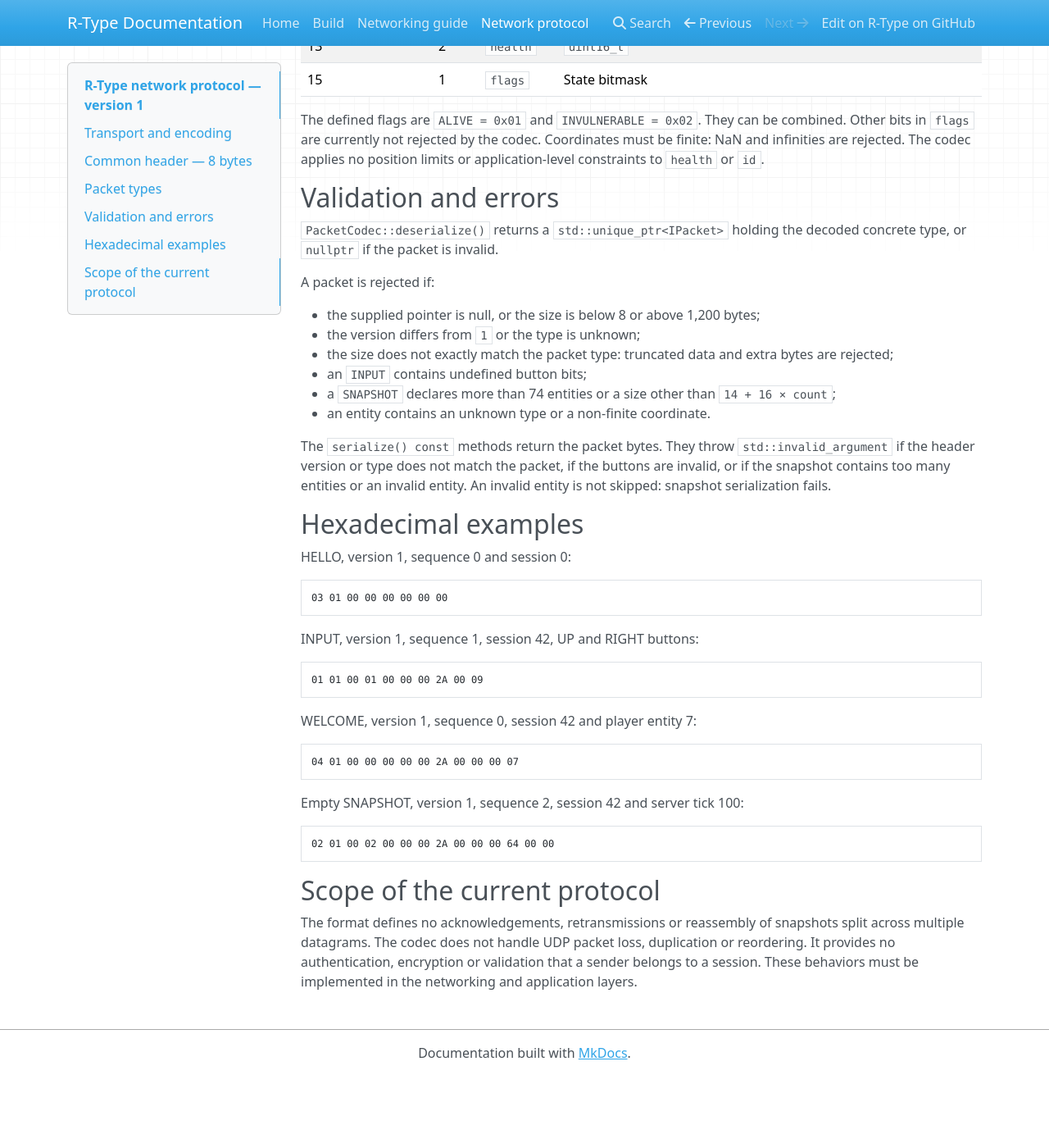
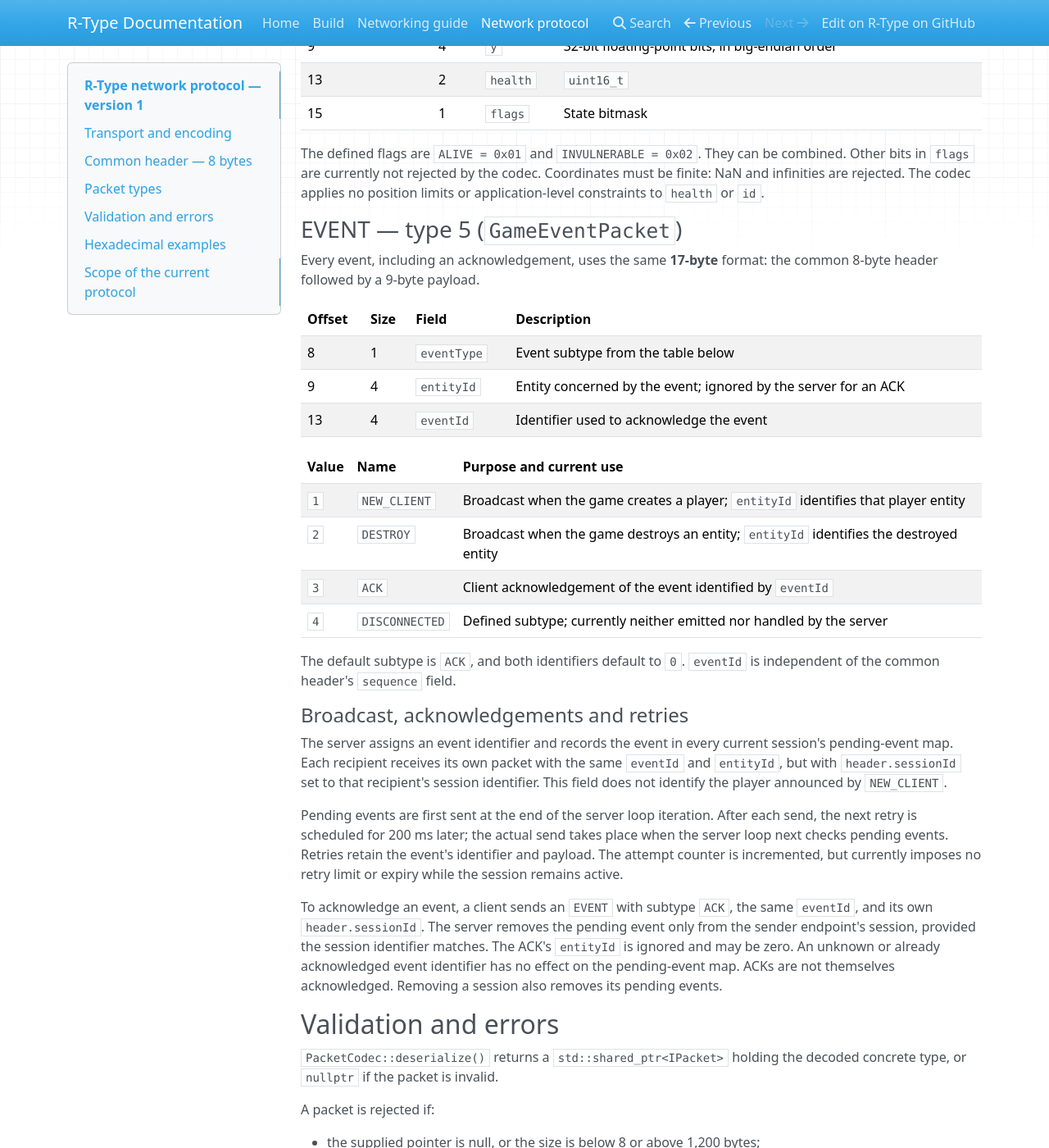
Before and after one commit to MyEpitechProjects/G-ING-500-LIL-5-1-rtype-5, an MkDocs documentation site: the page built from docs/protocol.md, in a window 1280 px wide and 1400 px high, scrolled down 2358 px. Shown: the whole window at 82% size. Built offline with MkDocs 1.6.1, drawn with Linux system fonts in a browser that asks for light colours; nearby versions of some CDN libraries; before the commit the page ends 3670 px from its top, so only the background shows below that; some of the changed text lies outside the part shown.

Commit message:
doc: add game event to protocol's doc

````diff
--- a/docs/protocol.md
+++ b/docs/protocol.md
@@ -35,6 +35,7 @@ uniqueness or application-level validity. It does not increment the sequence aut
 | `2` | `SNAPSHOT` | Entity states, server → client | `14 + 16 × N` bytes |
 | `3` | `HELLO` | Connection request, client → server | 8 bytes |
 | `4` | `WELCOME` | Player entity assignment, server → client | 12 bytes |
+| `5` | `EVENT` | Game events, server → client; acknowledgements, client → server | 17 bytes |
 
 These directions describe the purpose of the messages; the codec does not enforce
 their direction or handle connections or sessions itself.
@@ -97,9 +98,51 @@ They can be combined. Other bits in `flags` are currently not rejected by the co
 Coordinates must be finite: NaN and infinities are rejected.
 The codec applies no position limits or application-level constraints to `health` or `id`.
 
+### EVENT — type 5 (`GameEventPacket`)
+
+Every event, including an acknowledgement, uses the same **17-byte** format:
+the common 8-byte header followed by a 9-byte payload.
+
+| Offset | Size | Field | Description |
+| --- | --- | --- | --- |
+| 8 | 1 | `eventType` | Event subtype from the table below |
+| 9 | 4 | `entityId` | Entity concerned by the event; ignored by the server for an ACK |
+| 13 | 4 | `eventId` | Identifier used to acknowledge the event |
+
+| Value | Name | Purpose and current use |
+| --- | --- | --- |
+| `1` | `NEW_CLIENT` | Broadcast when the game creates a player; `entityId` identifies that player entity |
+| `2` | `DESTROY` | Broadcast when the game destroys an entity; `entityId` identifies the destroyed entity |
+| `3` | `ACK` | Client acknowledgement of the event identified by `eventId` |
+| `4` | `DISCONNECTED` | Defined subtype; currently neither emitted nor handled by the server |
+
+The default subtype is `ACK`, and both identifiers default to `0`.
+`eventId` is independent of the common header's `sequence` field.
+
+#### Broadcast, acknowledgements and retries
+
+The server assigns an event identifier and records the event in every current
+session's pending-event map. Each recipient receives its own packet with the same
+`eventId` and `entityId`, but with `header.sessionId` set to that recipient's
+session identifier. This field does not identify the player announced by
+`NEW_CLIENT`.
+
+Pending events are first sent at the end of the server loop iteration. After each
+send, the next retry is scheduled for 200 ms later; the actual send takes place
+when the server loop next checks pending events. Retries retain the event's
+identifier and payload. The attempt counter is incremented, but currently imposes
+no retry limit or expiry while the session remains active.
+
+To acknowledge an event, a client sends an `EVENT` with subtype `ACK`, the same
+`eventId`, and its own `header.sessionId`. The server removes the pending event
+only from the sender endpoint's session, provided the session identifier matches.
+The ACK's `entityId` is ignored and may be zero. An unknown or already acknowledged
+event identifier has no effect on the pending-event map. ACKs are not themselves
+acknowledged. Removing a session also removes its pending events.
+
 ## Validation and errors
 
-`PacketCodec::deserialize()` returns a `std::unique_ptr<IPacket>` holding
+`PacketCodec::deserialize()` returns a `std::shared_ptr<IPacket>` holding
 the decoded concrete type, or `nullptr` if the packet is invalid.
 
 A packet is rejected if:
@@ -115,6 +158,9 @@ The `serialize() const` methods return the packet bytes. They throw
 `std::invalid_argument` if the header version or type does not match the packet,
 if the buttons are invalid, or if the snapshot contains too many entities or an
 invalid entity. An invalid entity is not skipped: snapshot serialization fails.
+
+For `EVENT`, the decoder checks for exactly 17 bytes. The intended subtype check
+accepts only the four values listed above.
 
 ## Hexadecimal examples
 
@@ -142,10 +188,27 @@ Empty SNAPSHOT, version 1, sequence 2, session 42 and server tick 100:
 02 01 00 02 00 00 00 2A 00 00 00 64 00 00
 ```
 
+DESTROY event, version 1, sequence 0, recipient session 42, entity 7 and event 100:
+
+```text
+05 01 00 00 00 00 00 2A 02 00 00 00 07 00 00 00 64
+```
+
+ACK for event 100 from session 42, with the unused entity identifier set to zero:
+
+```text
+05 01 00 00 00 00 00 2A 03 00 00 00 00 00 00 00 64
+```
+
+These event examples describe the wire format; the decoder limitation noted above
+currently prevents their successful decoding.
+
 ## Scope of the current protocol
 
-The format defines no acknowledgements, retransmissions or reassembly of snapshots
-split across multiple datagrams. The codec does not handle UDP packet loss,
+The format defines acknowledgements for game events, with server-side pending-event
+tracking and retransmission as described above. Snapshots are not acknowledged or
+retransmitted, and there is no reassembly of snapshots split across multiple
+datagrams. The codec does not handle UDP packet loss,
 duplication or reordering. It provides no authentication, encryption or validation
 that a sender belongs to a session. These behaviors must be implemented in the
 networking and application layers.
````
